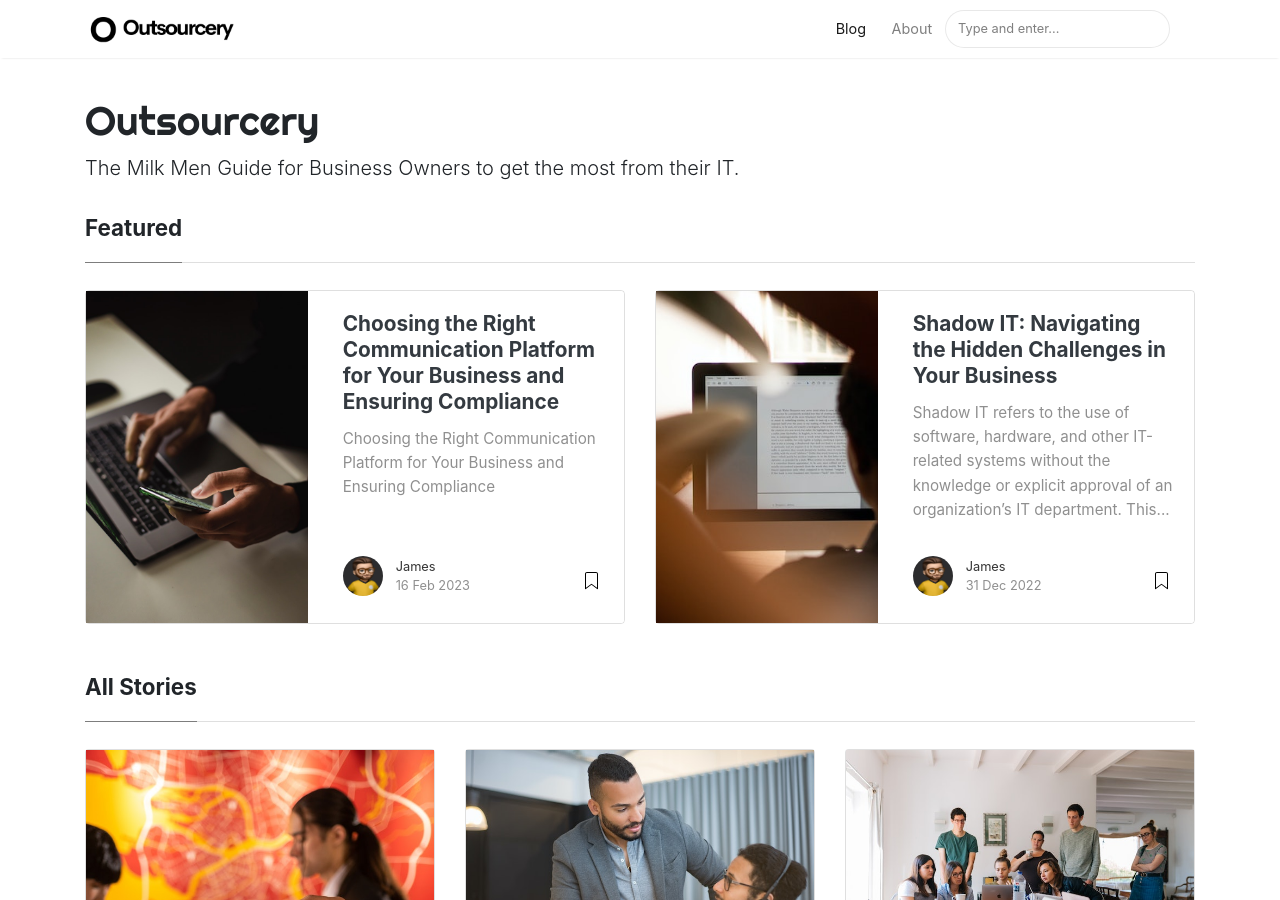
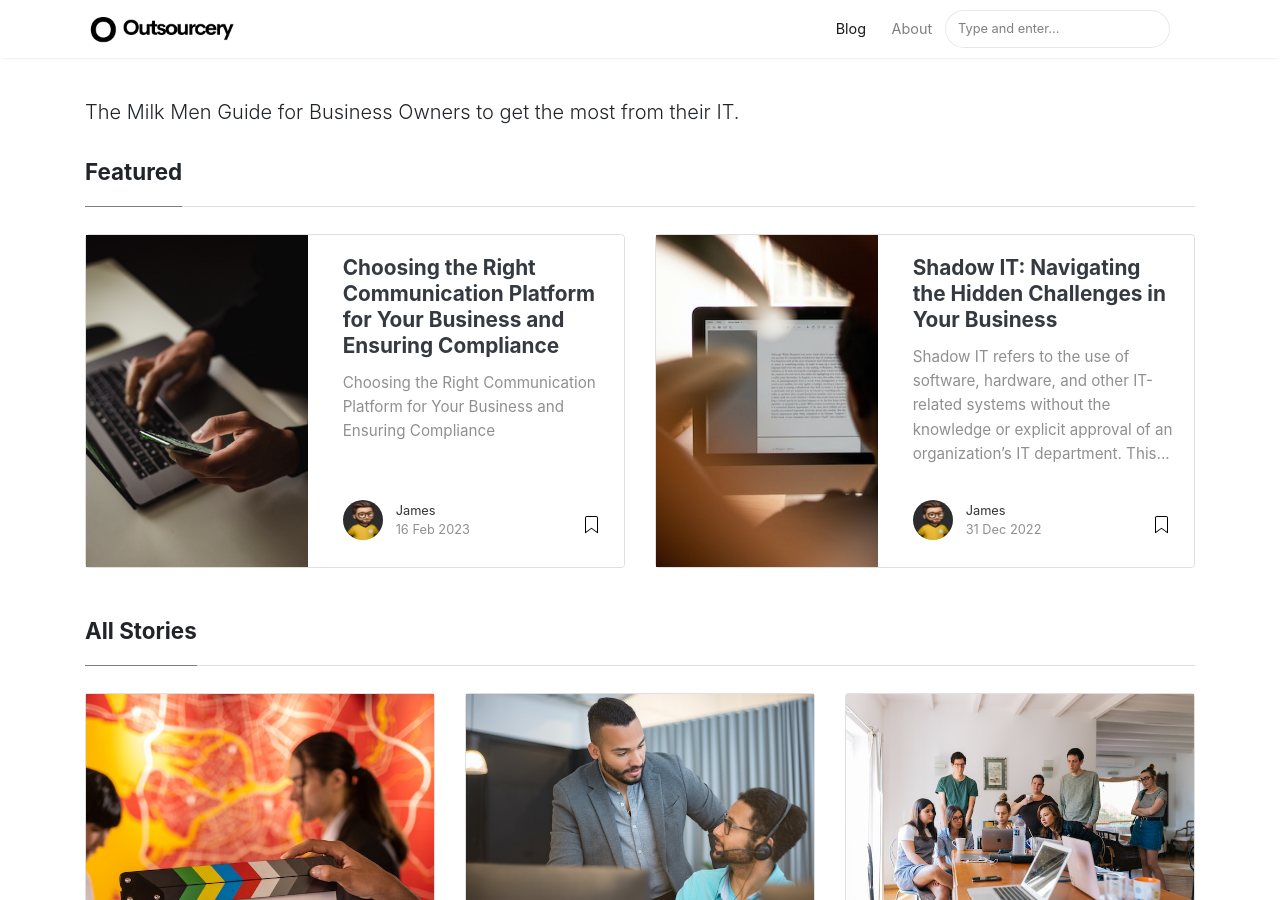
Before and after one commit to themilkmen/outsourcery, a Jekyll site: the page built from index.html, in a window 1280 px wide and 900 px high. Built offline with Jekyll 4.4.1, drawn with Linux system fonts in a browser that asks for light colours; nearby versions of some CDN libraries; the list of posts is cut into pages by our own code.

Commit message:
remove header

```diff
--- a/_layouts/default.html
+++ b/_layouts/default.html
@@ -94,7 +94,7 @@ ga('send', 'pageview');
 <!-- Site Title
 ================================================== -->
 <div class="mainheading">
-    <h1 class="sitetitle">{{ site.name }}</h1>
+    <!-- <h1 class="sitetitle">{{ site.name }}</h1> -->
     <p class="lead">
         {{ site.description }}
     </p>
```
